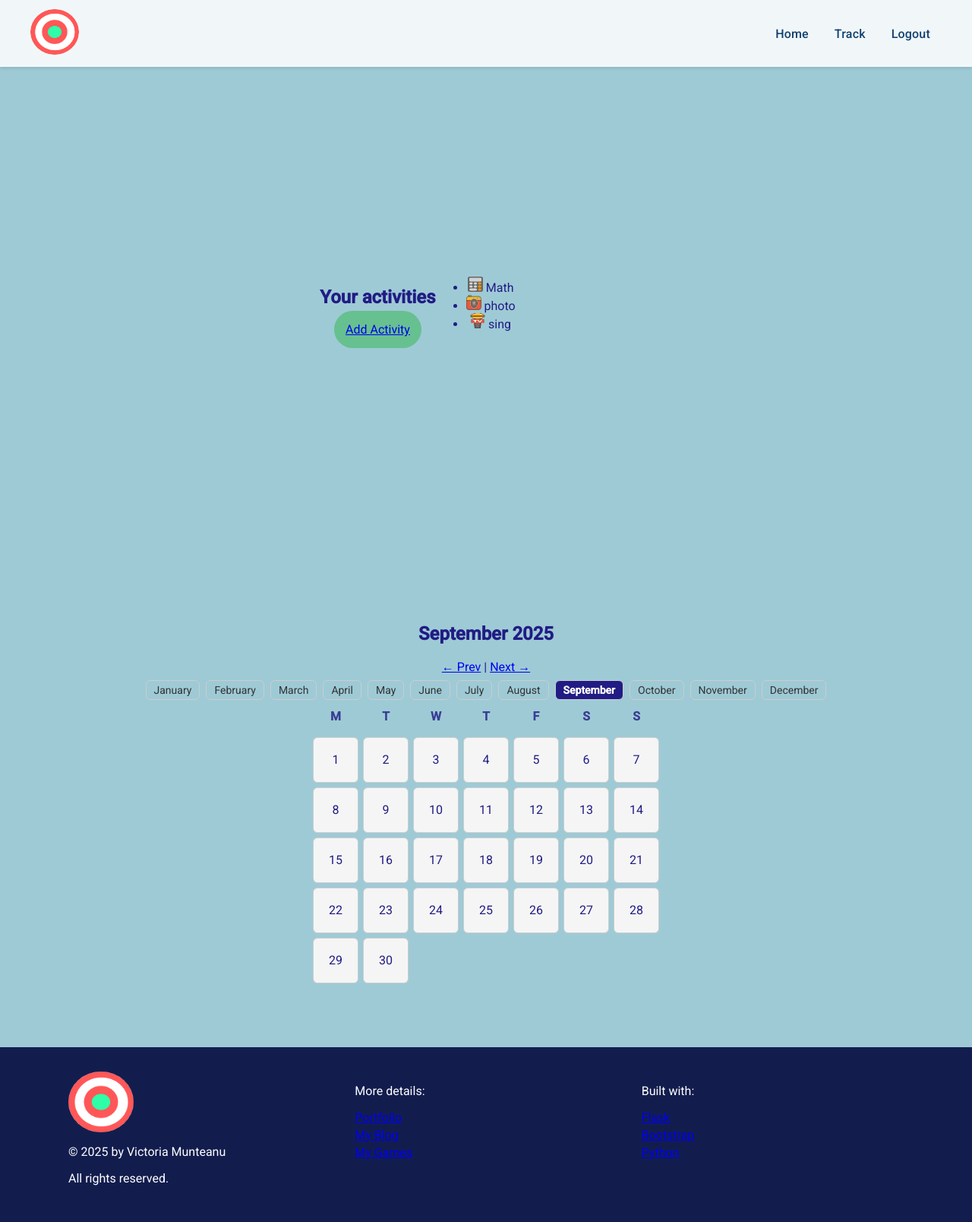
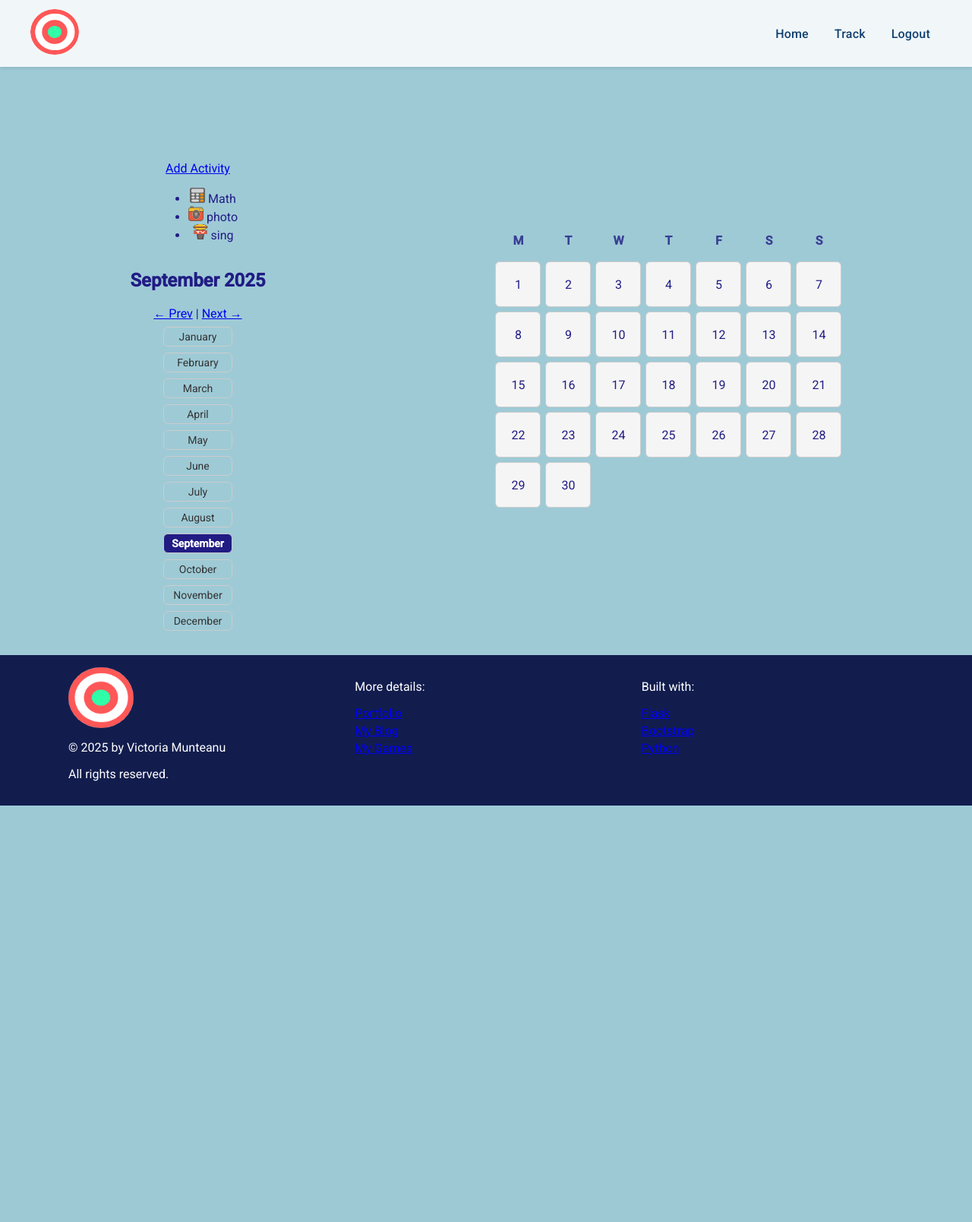
Before and after one commit to vicmoon/Python_JustDidIt, a Flask app: page /track in a window 1280 px wide. Shown: the whole page at 76% size. After the commit the page ends 1060 px from the top, so only its background shows below. Run offline with Flask 3, Linux system fonts and the light colour scheme; a user stored in the database is signed in; some libraries are stand-ins or nearby versions.

Commit message:
Refactor tracking page and improve form UX
Replaces tracking.html with track.html and updates main.py to use the new template. Adds placeholder text to form fields for better user experience. Refactors CSS for improved layout and tracking page styles. Removes labels from login and register forms, and adjusts error message styling. Minor footer padding adjustment.

```diff
--- a/forms.py
+++ b/forms.py
@@ -34,20 +34,19 @@ ICON_CHOICES = [
 
 
 class ActivityForm(FlaskForm):
-    name = StringField("Activity", validators=[DataRequired()])
+    name = StringField("Activity", validators=[DataRequired()], render_kw={"placeholder": "Activity Name"})
     icon = RadioField("Icon", choices=ICON_CHOICES, validators=[DataRequired()])
     submit = SubmitField("Do It!")
 
 class RegisterForm(FlaskForm):
 
-    name= StringField('Name', validators=[DataRequired()])
-    email =  StringField('Email', validators=[DataRequired()])
-    password = PasswordField('Password', validators=[DataRequired(), Length(min=6, message="Password must be at least 6 characters long.")])
+    name= StringField('Name', validators=[DataRequired()],render_kw={"placeholder": "Name"})
+    email =  StringField('Email', validators=[DataRequired()], render_kw={"placeholder": "Email"})
+    password = PasswordField('Password', validators=[DataRequired(), Length(min=6, message="Password must be at least 6 characters long.")],render_kw={"placeholder": "Password"})
     submit = SubmitField('Register')
 
 
-
 class LoginForm(FlaskForm):
-    email =  StringField('Email', validators=[DataRequired()])
-    password = PasswordField('Password', validators=[DataRequired(), Length(min=6, message="Password must be at least 6 characters long.")])
+    email =  StringField('Email', validators=[DataRequired()], render_kw={"placeholder": "Email"} )
+    password = PasswordField('Password', validators=[DataRequired(), Length(min=6, message="Password must be at least 6 characters long.")],render_kw={"placeholder": "Password"})
     submit = SubmitField('Log in')
--- a/main.py
+++ b/main.py
@@ -203,6 +203,11 @@ def log_activity_day():
 def track():
     activities = Activity.query.filter_by(user_id=current_user.id).all()
     logs = ActivityLog.query.filter_by(user_id=current_user.id).all()
+    logged_map = {}
+    for l in logs:
+        logged_map[(l.activity_id, l.date)] = True
+
+
 
     today = dt.date.today()
     year = request.args.get("year", type=int, default=today.year)
@@ -238,7 +243,7 @@ def track():
     logs_json = json.dumps(log_data)
 
     return render_template(
-        "tracking.html",
+        "track.html",
         year=year,
         month=month_name,
         month_num=month_num,
--- a/static/style.css
+++ b/static/style.css
@@ -5,16 +5,18 @@ body {
   padding: 0;
 }
 
-body {
+body.layout {
   font-family: 'Roboto', sans-serif;
   background-color: #9ecad6;
   color: #211c84;
   text-align: center;
-  margin: 0;
-  padding: 0;
   display: flex;
   flex-direction: column;
   min-height: 100vh;
+}
+
+main.page {
+  flex: 1 0 auto;
 }
 
 section {
@@ -261,6 +263,8 @@ button:hover {
   cursor: pointer;
 }
 
+/* LOGIN */
+
 .login-form div,
 .register-form div {
   display: flex;
@@ -283,11 +287,41 @@ button:hover {
   align-items: center;
   margin-top: 10%;
 }
+
+.error-messages {
+  margin-top: 10%;
+}
 input {
   padding: 10px;
   width: px;
   border-radius: 30px;
   margin-bottom: 10px;
+}
+
+/* Tracking  */
+
+.tracking-page {
+  margin-top: 15%;
+  display: flex;
+  flex-direction: row;
+  align-items: center;
+  justify-content: space-around;
+  padding: 20px;
+}
+
+.tracking-container {
+  display: flex;
+  flex-direction: column;
+  align-items: center;
+  justify-content: center;
+}
+
+.month-nav {
+  display: flex;
+  justify-content: center;
+  align-items: left;
+  flex-direction: column;
+  gap: 20px;
 }
 
 /* Container that holds all day boxes */
@@ -453,7 +487,7 @@ input {
 .site-footer {
   background: #121d4e;
   color: #fff;
-  padding: 2rem 1rem;
+  padding: 1rem 1rem;
 }
 
 .footer-grid {
--- a/templates/_footer.html
+++ b/templates/_footer.html
@@ -1,4 +1,4 @@
-<footer class="site-footer mt-auto">
+<footer class="site-footer">
   <div class="footer-grid">
     <div>
       <img
--- a/templates/add_activity.html
+++ b/templates/add_activity.html
@@ -1,8 +1,9 @@
 {# templates/add_activity.html #} {% extends "base.html" %} {% block title %} Add activity ·
 Just Did It{% endblock %} {% block content %}
-    <h1>What do you want to get good at?</h1>
+
 
     <div class="new-activity-container">
+
       <form method="POST" action="{{ url_for('add_activity') }}">
         {{ form.hidden_tag() }}
 
--- /dev/null
+++ b/templates/track.html
@@ -0,0 +1,116 @@
+{# templates/tracking.html #} {% extends "base.html" %} {% block title %}Track ·
+Just Did It{% endblock %} {% block content %}
+<!-- Activities header -->
+<div class="tracking-page">
+  <div class="tracking-container">
+    <div class="">
+      <a class="" href="{{ url_for('add_activity') }}">Add Activity</a>
+    </div>
+
+    {% if activities %}
+    <ul id="activityList" class="list-unstyled d-flex flex-wrap gap-3 mt-2">
+      {% for a in activities %}
+      <li class="activity-pill" data-id="{{ a.id }}" data-icon="{{ a.icon }}">
+        <img
+          src="{{ url_for('static', filename='icons/' ~ a.icon) }}"
+          alt=""
+          width="20"
+          height="20"
+          loading="lazy"
+        />
+        <span>{{ a.name }}</span>
+      </li>
+      {% endfor %}
+    </ul>
+    {% else %}
+    <p class="text-muted mt-2">No activities yet.</p>
+    {% endif %}
+
+    <!-- Month header / nav -->
+    <h2 class="cal-title">{{ month }} {{ year }}</h2>
+
+    <nav class="mointro-a">
+      <a href="{{ url_for('track', year=prev_year, month=prev_month) }}"
+        >← Prev</a
+      >
+      <span class="divider">|</span>
+      <a href="{{ url_for('track', year=next_year, month=next_month) }}"
+        >Next →</a
+      >
+    </nav>
+
+    <!-- Optional compact month list -->
+    <nav class="month-nav months">
+      {% for mname, mnum in month_numbers.items() %}
+      <a
+        href="{{ url_for('track', year=year, month=mnum) }}"
+        class="{% if mnum == month_num %}active{% endif %}"
+      >
+        {{ mname }}
+      </a>
+      {% endfor %}
+    </nav>
+    </div>
+
+    <div class="calendar-wrapper">
+      <!-- Weekday header -->
+      <ul class="calendar-grid weekday-row" aria-hidden="true">
+        <li>M</li>
+        <li>T</li>
+        <li>W</li>
+        <li>T</li>
+        <li>F</li>
+        <li>S</li>
+        <li>S</li>
+      </ul>
+
+      <!-- 6-row (42 cells) calendar -->
+      <ul class="calendar-grid">
+        {# Leading blanks #} {% for _ in range(leading_blanks) %}
+        <li class="calendar-box empty" aria-hidden="true"></li>
+        {% endfor %} {# Real days #} {% for day in range(1, num_days + 1) %} {%
+        set date_str = "{:04d}-{:02d}-{:02d}".format(year, month_num, day) %}
+        <li class="calendar-box" data-date="{{ date_str }}">
+          <span class="day-number">{{ day }}</span>
+          <div class="day-icons">
+            {% for icon in icons_by_date.get(date_str, []) %}
+            <img
+              src="{{ url_for('static', filename='icons/' ~ icon) }}"
+              alt=""
+              class="day-icon"
+            />
+            {% endfor %}
+          </div>
+        </li>
+        {% endfor %} {# Trailing blanks #} {% for _ in range(trailing_blanks) %}
+        <li class="calendar-box empty" aria-hidden="true"></li>
+        {% endfor %}
+      </ul>
+    </div>
+  </div>
+  {% endblock %} {% block body_end %} {# Move scripts here so they load after
+  the HTML. Keep main.js/page JS separate if you like. #}
+
+  <script>
+    // Auto-dismiss flash messages after ~2s (if you're using Bootstrap classes)
+    setTimeout(() => {
+      document.querySelectorAll('.alert').forEach((el) => {
+        el.classList.remove('show');
+        el.classList.add('fade');
+        setTimeout(() => el.remove(), 500);
+      });
+    }, 2000);
+  </script>
+
+  <script>
+    // logs passed from the view; ensure you render with `logs` or change name accordingly
+    const loggedDays = {{ logs|tojson }};
+    console.log('loggedDays', loggedDays);
+  </script>
+
+  <script
+    src="{{ url_for('static', filename='script.js', v=asset_version) }}"
+    defer
+  ></script>
+  {% endblock %}
+</div>
--- a/templates/tracking.html
+++ /dev/null
@@ -1,110 +0,0 @@
-{# templates/tracking.html #} {% extends "base.html" %} {% block title %}Track ·
-Just Did It{% endblock %} {% block content %}
-<!-- Activities header -->
-<section class="container mb-3" style="max-width: 1100px">
-  <div class="d-flex justify-content-between align-items-center">
-    <h2 class="h5 m-0">Your activities</h2>
-    <a class="btn btn-sm btn-primary" href="{{ url_for('add_activity') }}"
-      >Add Activity</a
-    >
-  </div>
-
-  {% if activities %}
-  <ul id="activityList" class="list-unstyled d-flex flex-wrap gap-3 mt-2">
-    {% for a in activities %}
-    <li class="activity-pill" data-id="{{ a.id }}" data-icon="{{ a.icon }}">
-      <img
-        src="{{ url_for('static', filename='icons/' ~ a.icon) }}"
-        alt=""
-        width="20"
-        height="20"
-        loading="lazy"
-      />
-      <span>{{ a.name }}</span>
-    </li>
-    {% endfor %}
-  </ul>
-  {% else %}
-  <p class="text-muted mt-2">No activities yet.</p>
-  {% endif %}
-</section>
-
-<!-- Month header / nav -->
-<h2 class="cal-title">{{ month }} {{ year }}</h2>
-
-<nav class="mointro-a">
-  <a href="{{ url_for('track', year=prev_year, month=prev_month) }}">← Prev</a>
-  <span class="divider">|</span>
-  <a href="{{ url_for('track', year=next_year, month=next_month) }}">Next →</a>
-</nav>
-
-<!-- Optional compact month list -->
-<nav class="month-nav months">
-  {% for mname, mnum in month_numbers.items() %}
-  <a
-    href="{{ url_for('track', year=year, month=mnum) }}"
-    class="{% if mnum == month_num %}active{% endif %}"
-  >
-    {{ mname }}
-  </a>
-  {% endfor %}
-</nav>
-
-<!-- Weekday header -->
-<ul class="calendar-grid weekday-row" aria-hidden="true">
-  <li>M</li>
-  <li>T</li>
-  <li>W</li>
-  <li>T</li>
-  <li>F</li>
-  <li>S</li>
-  <li>S</li>
-</ul>
-
-<!-- 6-row (42 cells) calendar -->
-<ul class="calendar-grid">
-  {# Leading blanks #} {% for _ in range(leading_blanks) %}
-  <li class="calendar-box empty" aria-hidden="true"></li>
-  {% endfor %} {# Real days #} {% for day in range(1, num_days + 1) %} {% set
-  date_str = "{:04d}-{:02d}-{:02d}".format(year, month_num, day) %}
-  <li class="calendar-box" data-date="{{ date_str }}">
-    <span class="day-number">{{ day }}</span>
-    <div class="day-icons">
-      {% for icon in icons_by_date.get(date_str, []) %}
-      <img
-        src="{{ url_for('static', filename='icons/' ~ icon) }}"
-        alt=""
-        class="day-icon"
-      />
-      {% endfor %}
-    </div>
-  </li>
-  {% endfor %} {# Trailing blanks #} {% for _ in range(trailing_blanks) %}
-  <li class="calendar-box empty" aria-hidden="true"></li>
-  {% endfor %}
-</ul>
-{% endblock %} {% block body_end %} {# Move scripts here so they load after the
-HTML. Keep main.js/page JS separate if you like. #}
-
-<script>
-  // Auto-dismiss flash messages after ~2s (if you're using Bootstrap classes)
-  setTimeout(() => {
-    document.querySelectorAll('.alert').forEach((el) => {
-      el.classList.remove('show');
-      el.classList.add('fade');
-      setTimeout(() => el.remove(), 500);
-    });
-  }, 2000);
-</script>
-
-<script>
-  // logs passed from the view; ensure you render with `logs` or change name accordingly
-  const loggedDays = {{ logs|tojson }};
-  console.log('loggedDays', loggedDays);
-</script>
-
-<script
-  src="{{ url_for('static', filename='script.js', v=asset_version) }}"
-  defer
-></script>
-{% endblock %}
```
Also changed, not shown: templates/login.html (+3 -4 lines), templates/register.html (+3 -4 lines), instance/activities.db.
